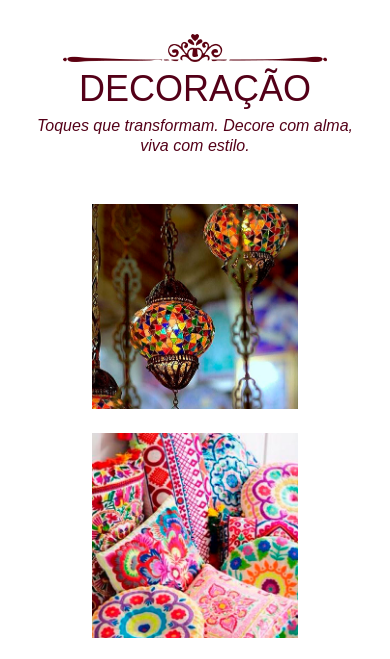
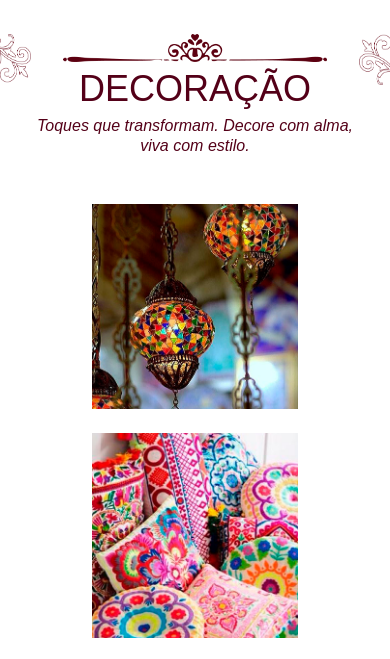
Before and after one commit to hannahmem/aquario-site, a plain HTML site: page index.html in a window 390 px wide. Shown: the part 420-1079 px from the top of the page. Drawn offline with Linux system fonts and the light colour scheme; a web font is replaced by a local one.

Commit message:
elementos de decoração da página, ajuste na responsividade

```diff
--- a/src/css/decoration.css
+++ b/src/css/decoration.css
@@ -9,6 +9,27 @@
     & p {
         text-align: center;
     }
+}
+
+#decoration::before {
+    content: "";
+    background: url(../assets/page-decoration/decoracao-right.png) no-repeat;
+    background-size: 8%;
+    width: 100%;
+    height: 100%;
+    position: absolute;
+    background-position: top left;
+
+}
+
+#decoration::after {
+    content: "";
+    background: url(../assets/page-decoration/decoracao-left.png) no-repeat;
+    background-size: 8%;
+    width: 100%;
+    height: 100%;
+    position: absolute;
+    background-position: top right;
 }
 
 .title-decoration {
@@ -30,7 +51,7 @@
     }
 }
 
-@media (29em < width < 48em) {
+@media (29em < width < 48em), (70em > height > 63em) {
     .grid {
         grid-template-columns: repeat(auto-fit, minmax(400px, 1fr));
 
```
